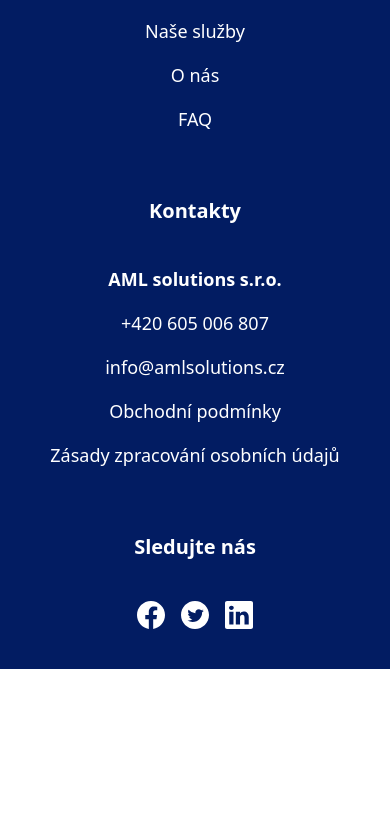
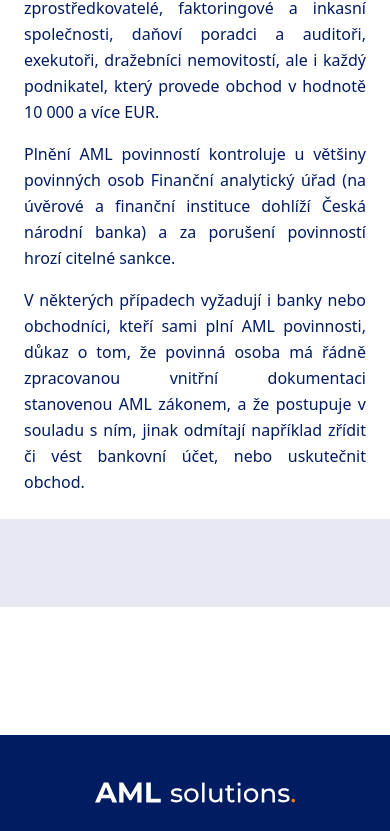
Before and after one commit to matyasmoska/exchangelegal, a Next.js app: page /co-je-to-aml in a window 390 px wide. Shown: the part 1056-1887 px from the top of the page. Before the commit the page ends 1725 px from the top, so only its background shows below. Built offline with nearby package versions, Linux system fonts and the light colour scheme; what @tailwindcss/typography would draw is missing.

Commit message:
Update co-je-to-aml.tsx

```diff
--- a/src/pages/co-je-to-aml.tsx
+++ b/src/pages/co-je-to-aml.tsx
@@ -40,6 +40,29 @@ export default function WhatIsAMLPage () {
 					)}
 				>
 
+					<section className={c('py-8 space-y-4', 'md:px-6 md:py-6')}>
+						<ParagraphOrMultiple text={pageData.topText} className="text-dark-blue max-w-[802px]" />
+					</section>
+					<section className={c('flex justify-center w-full bg-light-blue py-14', 'md:py-8')}>
+						<div
+							className={c(
+								'flex space-x-14 max-w-[802px]',
+								'md:flex md:flex-col md:items-center md:px-6 md:space-x-0 md:space-y-8'
+							)}
+						>
+							<div className="space-y-6 text-dark-blue">
+								<h3 className="text-3xl font-bold">{pageData.highlightSection.header}</h3>
+								<ParagraphOrMultiple text={pageData.highlightSection.text} className="text-justify" />
+							</div>
+
+						</div>
+					</section>
+
+					<section className={c('py-8 space-y-4', 'md:px-6 md:py-6')}>
+						<ParagraphOrMultiple text={pageData.bottomText} className="text-dark-blue max-w-[802px]" />
+					</section>
+
+
 				</div>
 			</div>
 		</DefaultLayout>
```
